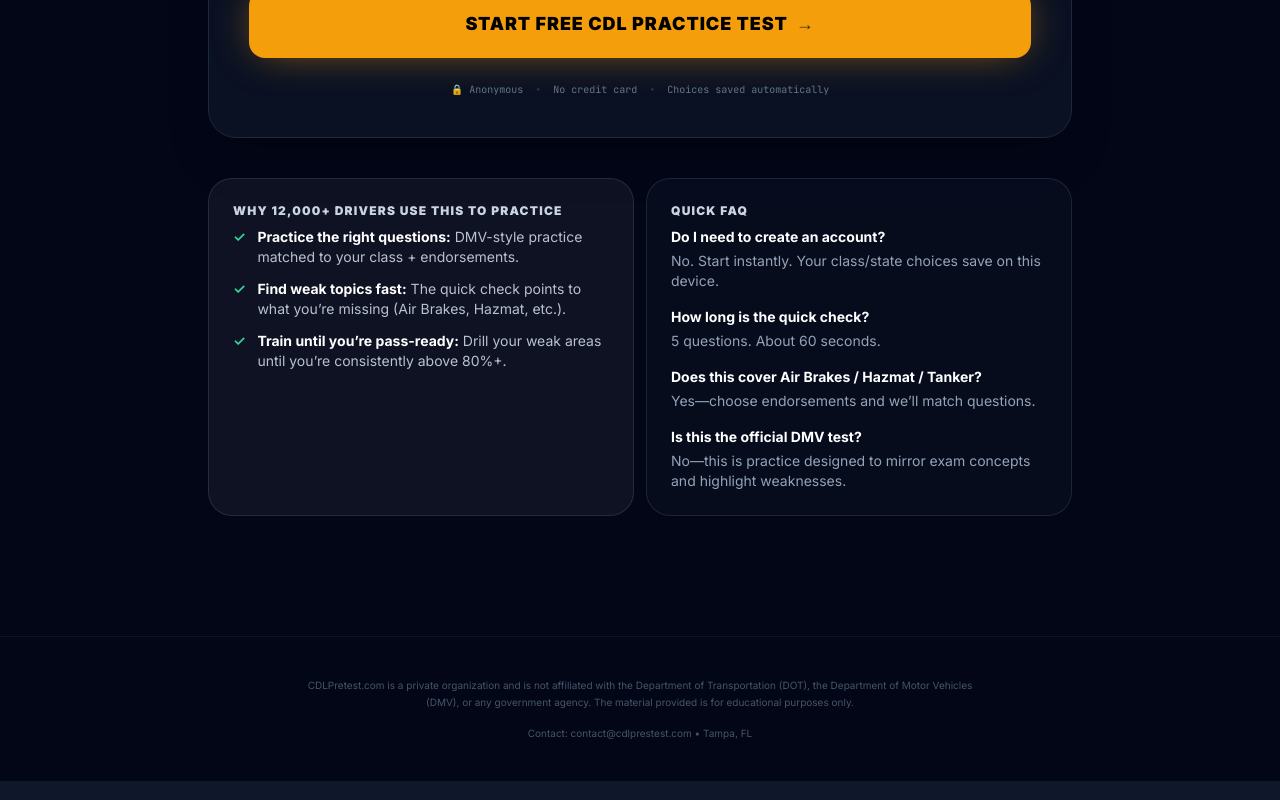
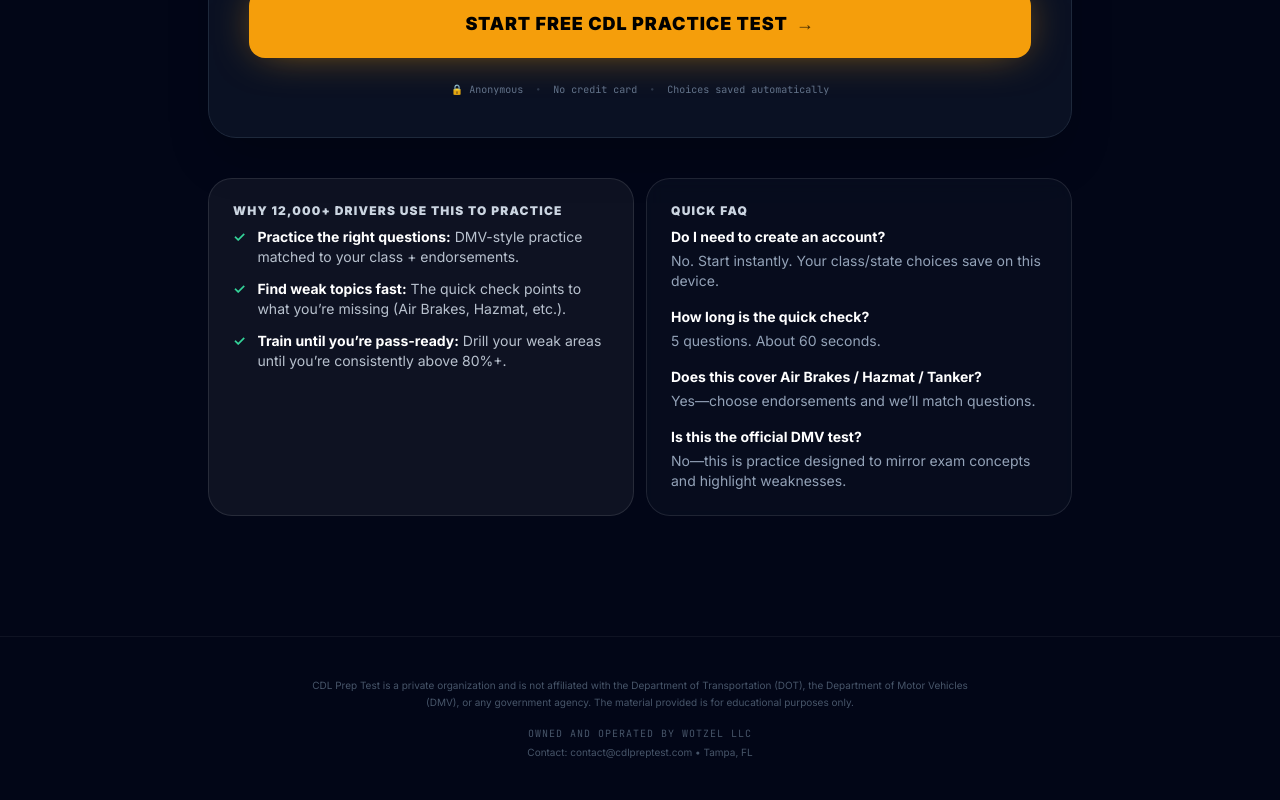
Before and after one commit to ismaelngoie/cdlpracticetest, a Next.js app: page / in a window 1280 px wide. Shown: the part 1876-2676 px from the top of the page. Built offline with nearby package versions, Linux system fonts and the light colour scheme.

Commit message:
Update page.tsx

```diff
--- a/app/page.tsx
+++ b/app/page.tsx
@@ -610,13 +610,16 @@ export default function Home() {
         </div>
       </div>
 
-      {/* COMPLIANCE FOOTER (Critical for Google Ads) */}
+      {/* COMPLIANCE FOOTER (Rebranded) */}
       <footer className="py-10 text-center border-t border-white/5 mt-10 px-4">
         <p className="text-[10px] text-slate-600 max-w-2xl mx-auto leading-relaxed">
-          CDLPretest.com is a private organization and is not affiliated with the Department of Transportation (DOT), the Department of Motor Vehicles (DMV), or any government agency. The material provided is for educational purposes only.
+          CDL Prep Test is a private organization and is not affiliated with the Department of Transportation (DOT), the Department of Motor Vehicles (DMV), or any government agency. The material provided is for educational purposes only.
         </p>
-        <p className="mt-4 text-[10px] text-slate-600">
-          Contact: contact@cdlprestest.com &bull; Tampa, FL
+        <p className="mt-4 text-[10px] text-slate-600 font-mono uppercase tracking-widest">
+          Owned and Operated by WOTZEL LLC
+        </p>
+        <p className="mt-1 text-[10px] text-slate-600">
+          Contact: contact@cdlpreptest.com &bull; Tampa, FL
         </p>
       </footer>
 
```
